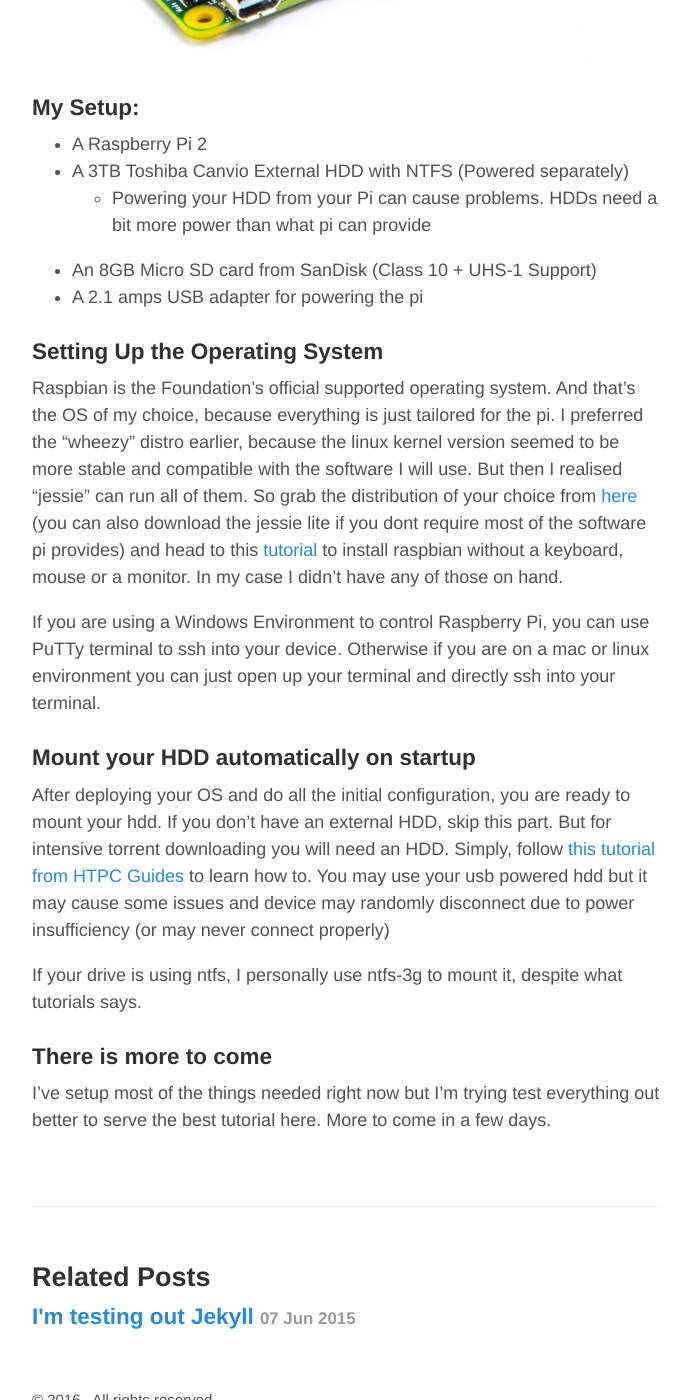
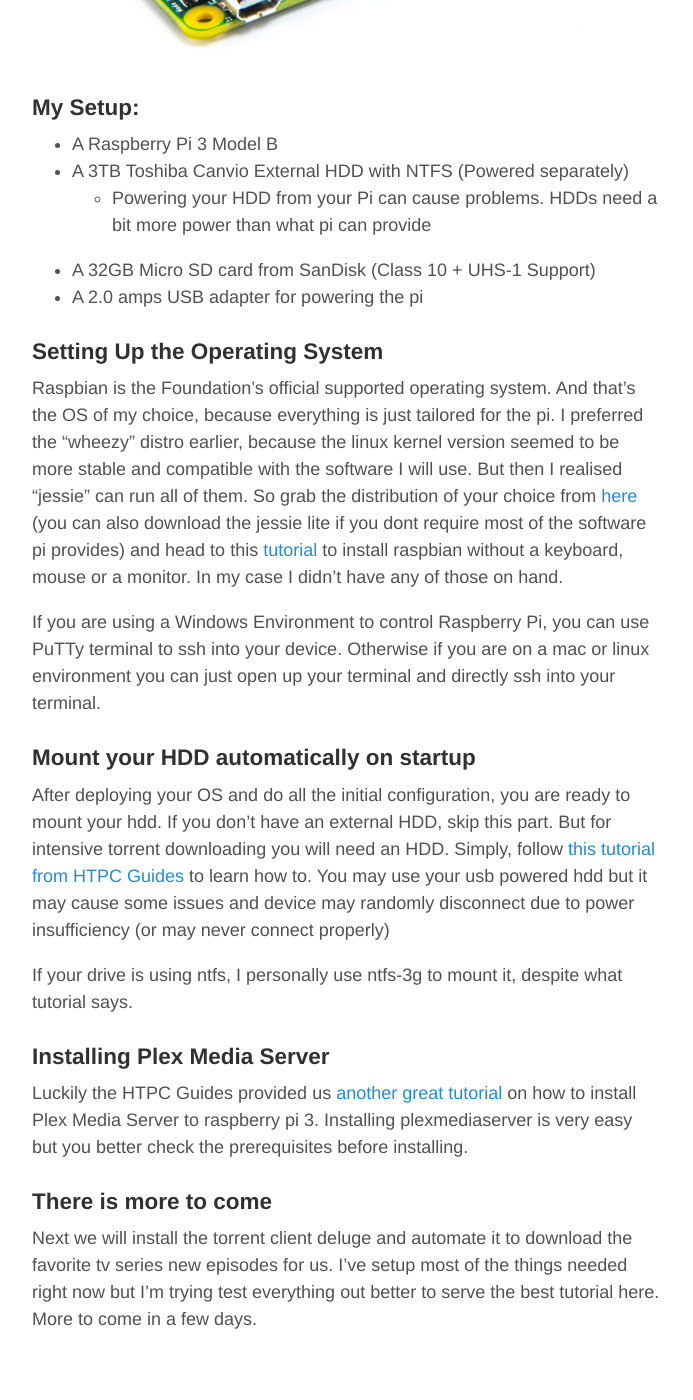
Before and after one commit to ernyldrm/ernyldrm.github.io, a Jekyll site: the page built from _posts/2015-10-08-home-media-server-with-raspberry-pi.md, in a window 1280 px wide and 1400 px high, scrolled down 777 px. Shown: the whole window, without its empty margins (293-986 px from the left). Built offline with Jekyll 4.4.1, drawn with Linux system fonts in a browser that asks for light colours; comment, search, counter and statistics services are not loaded; some of the changed text lies outside the part shown.

Commit message:
article update

```diff
--- a/_posts/2015-10-08-home-media-server-with-raspberry-pi.md
+++ b/_posts/2015-10-08-home-media-server-with-raspberry-pi.md
@@ -1,6 +1,6 @@
 ---
 layout: post
-title: How to create your home media server using Raspberry Pi 2
+title: How to create your home media server using Raspberry Pi 3
 comments: true
 redirect-from: 2015/10/08/home-media-server
 permalink: raspberry-pi-media-server
@@ -8,18 +8,18 @@
 
 Hello everyone,
 
-In this post I'm going to tell you about how I managed to create my own home media server using new Raspberry Pi 2.
-It's got 1 GB of RAM and a new Broadcom CPU, so a lot of potential to install a greater workload to the pi. So stay with me.
+In this post I'm going to tell you about how I managed to create my own home media server using new Raspberry Pi 3.
+It's got 1 GB of RAM and a new Broadcom 64bit CPU, it has a lot more power to handle a greater workload, so stay with me.
 
 ![Raspberry Pi 2](/public/raspberry-pi-2-angle-100569133-orig.png)
 
 ### My Setup:
 
-- A Raspberry Pi 2
+- A Raspberry Pi 3 Model B
 - A 3TB Toshiba Canvio External HDD with NTFS (Powered separately)
     - Powering your HDD from your Pi can cause problems. HDDs need a bit more power than what pi can provide
-- An 8GB Micro SD card from SanDisk (Class 10 + UHS-1 Support)
-- A 2.1 amps USB adapter for powering the pi
+- A 32GB Micro SD card from SanDisk (Class 10 + UHS-1 Support)
+- A 2.0 amps USB adapter for powering the pi
 
 ### Setting Up the Operating System
 
@@ -38,8 +38,14 @@
 But for intensive torrent downloading you will need an HDD. Simply, follow [this tutorial from HTPC Guides](http://www.htpcguides.com/properly-mount-usb-storage-raspberry-pi/)
 to learn how to. You may use your usb powered hdd but it may cause some issues and device may randomly disconnect due to power insufficiency (or may never connect properly)
 
-If your drive is using ntfs, I personally use ntfs-3g to mount it, despite what tutorials says.
+If your drive is using ntfs, I personally use ntfs-3g to mount it, despite what tutorial says.
+
+### Installing Plex Media Server
+
+Luckily the HTPC Guides provided us [another great tutorial](http://www.htpcguides.com/install-plex-media-server-raspberry-pi-3-image/) on how to install Plex Media Server to raspberry pi 3.
+Installing plexmediaserver is very easy but you better check the prerequisites before installing.
 
 ### There is more to come
 
+Next we will install the torrent client deluge and automate it to download the favorite tv series new episodes for us.
 I've setup most of the things needed right now but I'm trying test everything out better to serve the best tutorial here. More to come in a few days.
```
